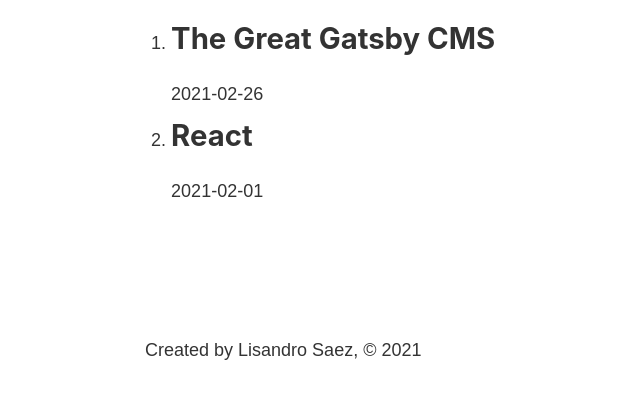
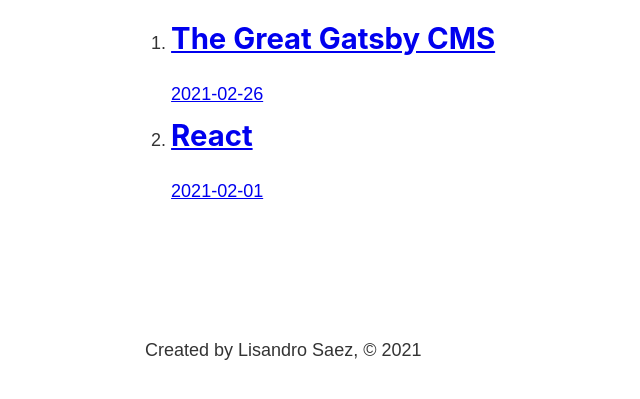
Before and after one commit to LichiSaez/gatsby-cms-project, a Gatsby site: page /blog in a window 1280 px wide. Shown: the part 393-792 px from the top of the page, without its empty margins (138-778 px from the left). Built offline with nearby package versions, Linux system fonts and the light colour scheme; Gatsby itself is replaced by a stand-in of ours.

Commit message:
linking the posts from blog page

```diff
--- a/src/pages/blog.js
+++ b/src/pages/blog.js
@@ -1,6 +1,6 @@
-import React from 'react';
+import React from "react";
 import Layout from "../components/layout";
-import {graphql, useStaticQuery} from 'gatsby';
+import { Link, graphql, useStaticQuery } from "gatsby";
 
 const BlogPage = () => {
   const data = useStaticQuery(graphql`
@@ -11,6 +11,9 @@
             frontmatter {
               title
               date
+            }
+            fields {
+              slug
             }
           }
         }
@@ -25,8 +28,10 @@
           {data.allMarkdownRemark.edges.map((edge) => {
             return (
               <li>
+                <Link to={`/blog/${edge.node.fields.slug}`}>
                     <h2>{edge.node.frontmatter.title}</h2>
                     <p>{edge.node.frontmatter.date}</p>
+                </Link>
               </li>
             );
           })}
```
Lines whose indentation alone changed are shown as unchanged.
